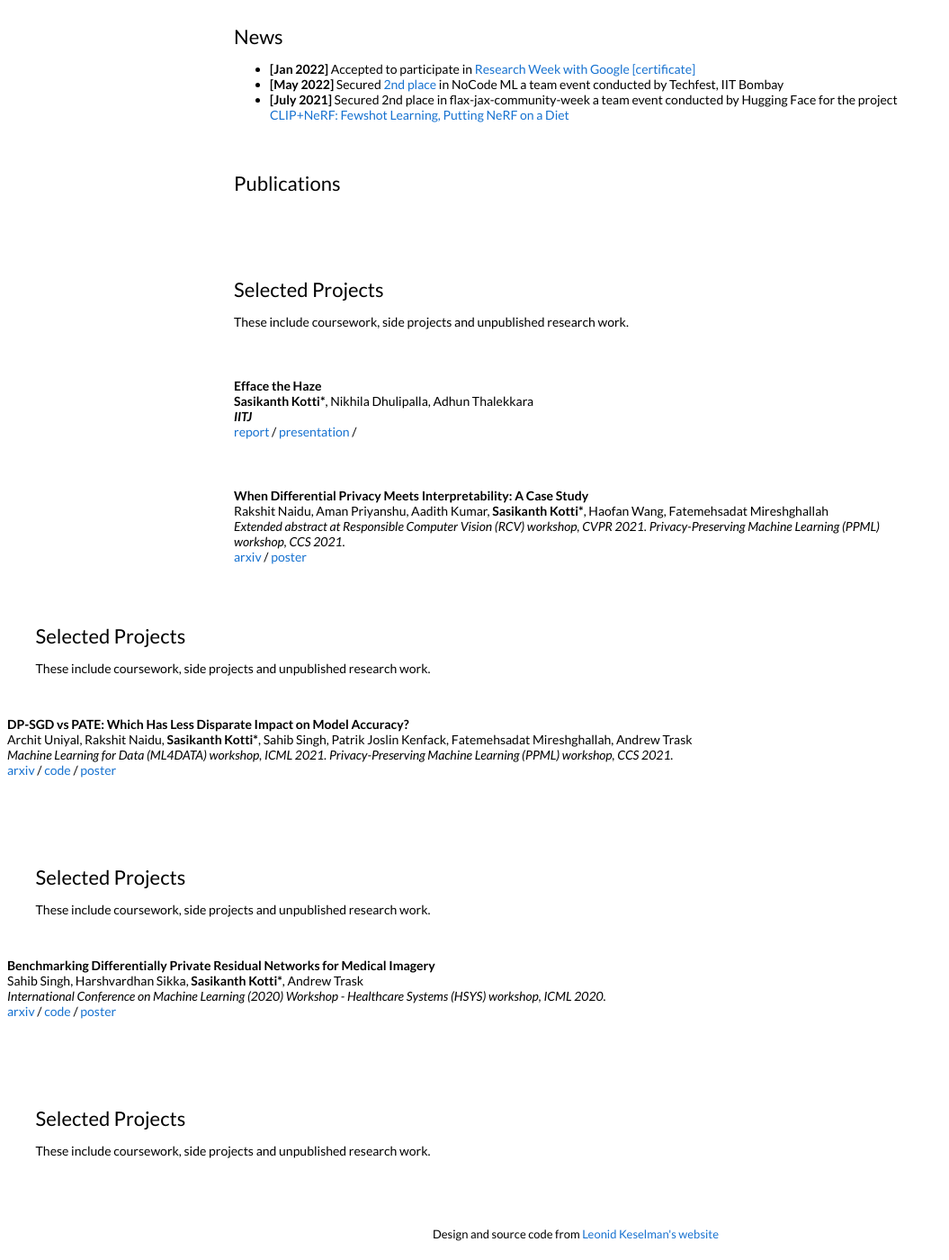
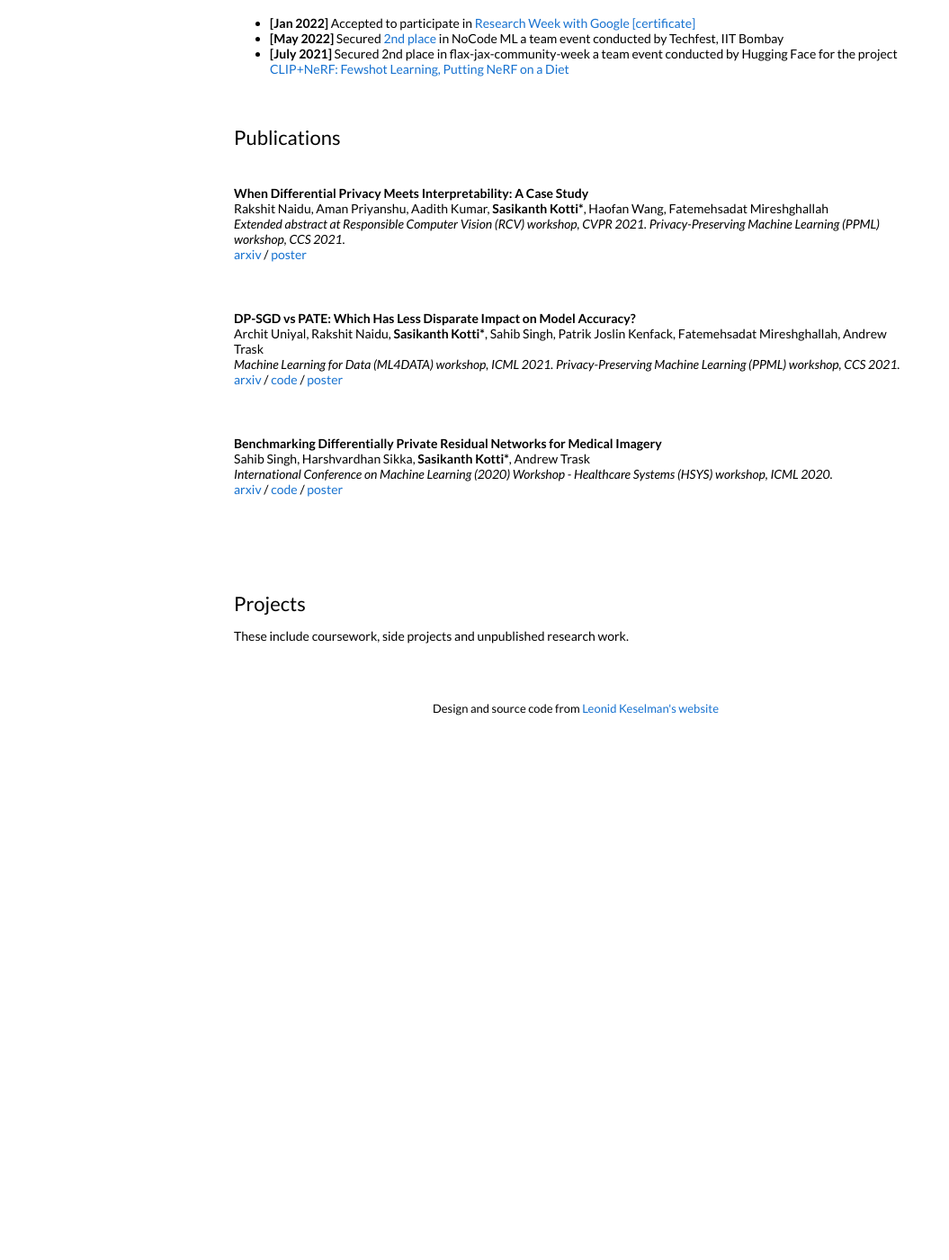
Before and after one commit to ksasi/ksasi.github.io, a Jekyll site: the page built from _posts/2022-5-25- Efface the Haze.markdown, in a window 1280 px wide and 1400 px high, scrolled down 365 px. Shown: the whole window at 90% size, without its empty margins (0-1055 px from the left). Built offline with Jekyll 4.4.1, drawn with Linux system fonts in a browser that asks for light colours; after the commit the page ends 1181 px from its top, so only the background shows below that.

Commit message:
udpated configs

```diff
--- a/_layouts/default.html
+++ b/_layouts/default.html
@@ -184,24 +184,32 @@
             </td>
           </tr>
           {% endif %}
+          {% endfor %}
+          {% endfor %}
+        </table>
+
         <br>
         <br>
         <br>
         <table style="width:100%;border:0px;border-spacing:0px;border-collapse:separate;margin-right:auto;margin-left:auto;">
           <tr>
             <td style="padding:2.5%;width:100%;vertical-align:middle">
-              <h2>Selected Projects</h2>
+              <h2>Projects</h2>
               <p> These include coursework, side projects and unpublished research work. </p>
             </td>
           </tr>
         </table>
+        <table style="width:100%;border:0px;border-spacing:0px;border-collapse:separate;margin-right:auto;margin-left:auto;">
 
-          {% if cat == 'SelectedProjects' %}
+          {% for post in site.posts %}
+          {% for cat in post.categories %}
+          {% if cat == 'Projects' %}
           <tr>
             <td style="padding:2.5%;width:90%;vertical-align:middle">
               <h3>{{post.title}}</h3>
               <br>
               {{post.authors}}
+
               <br>
               <em>{{post.venue}}</em>
               <br>
```
